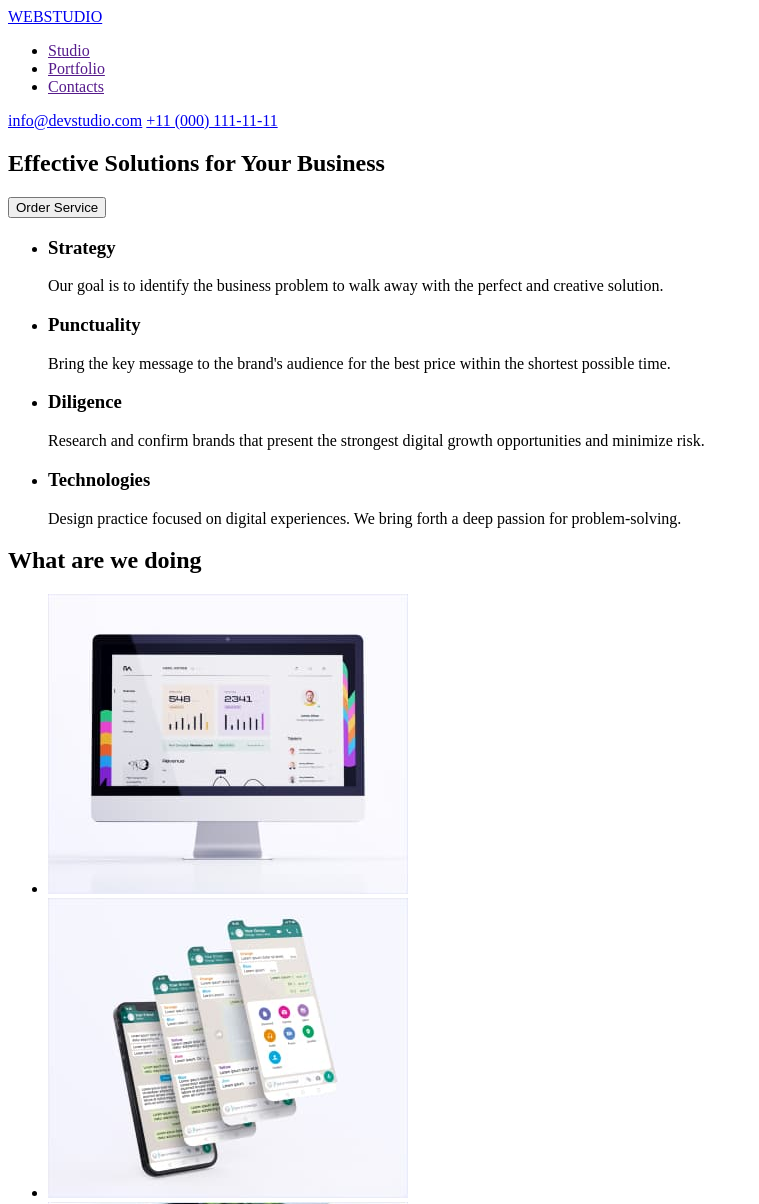
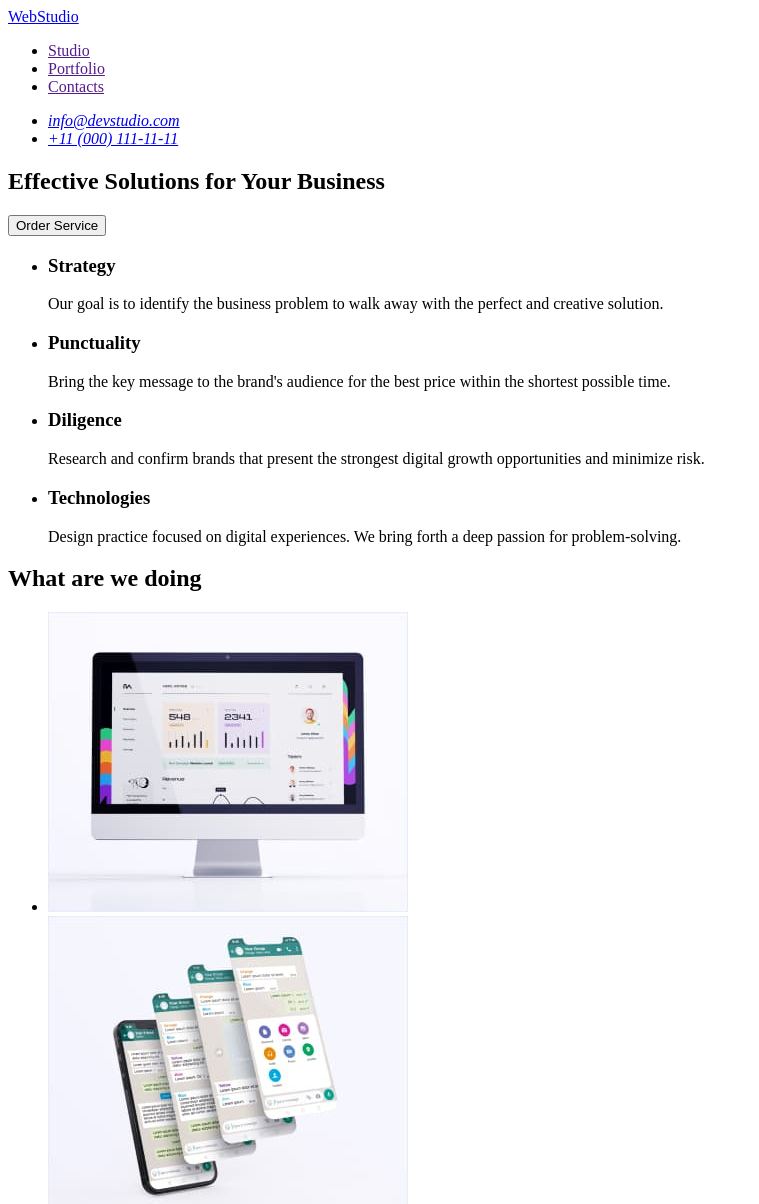
Before and after one commit to OlgaGresko/goit-markup-hw-01, a plain HTML site: page index.html in a window 1280 px wide. Shown: the top 1204 px of the page, without its empty margins (0-759 px from the left). Drawn offline with Linux system fonts and the light colour scheme.

Commit message:
update index.html

```diff
--- a/index.html
+++ b/index.html
@@ -8,16 +8,20 @@
   </head>
   <body>
     <header>
-      <a href="./index.html">WEBSTUDIO</a>
       <nav>
+        <a href="./index.html">WebStudio</a>
         <ul>
           <li><a href="">Studio</a></li>
           <li><a href="">Portfolio</a></li>
           <li><a href="">Contacts</a></li>
         </ul>
       </nav>
-      <a href="mailto:info@devstudio.com">info@devstudio.com</a>
-      <a href="tel:+110001111111">+11 (000) 111-11-11</a>
+      <address>
+        <ul>
+          <li><a href="mailto:info@devstudio.com">info@devstudio.com</a></li>
+          <li><a href="tel:+110001111111">+11 (000) 111-11-11</a></li>
+        </ul>
+      </address>
     </header>
     <main>
       <section>
@@ -61,34 +65,28 @@
         <h2>What are we doing</h2>
         <ul>
           <li>
-            <a href="">
             <img
               src="./images/img1.jpg"
               alt="Computer"
               width="360"
               height="300"
             />
-            </a>
           </li>
           <li>
-            <a href="">
             <img
               src="./images/img2.jpg"
               alt="Phone app"
               width="360"
               height="300"
             />
-            </a>
           </li>
           <li>
-            <a href="">
             <img
               src="./images/img3.jpg"
               alt="Mobile phone"
               width="360"
               height="300"
             />
-            </a>
           </li>
         </ul>
       </section>
@@ -139,7 +137,7 @@
       </section>
     </main>
     <footer>
-      <a href="./index.html">WEBSTUDIO</a>
+      <a href="./index.html">WebStudio</a>
       <p>
         Increase the flow of customers and sales for your business with digital
         marketing & growth solutions.
```
Lines whose indentation alone changed are shown as unchanged.
